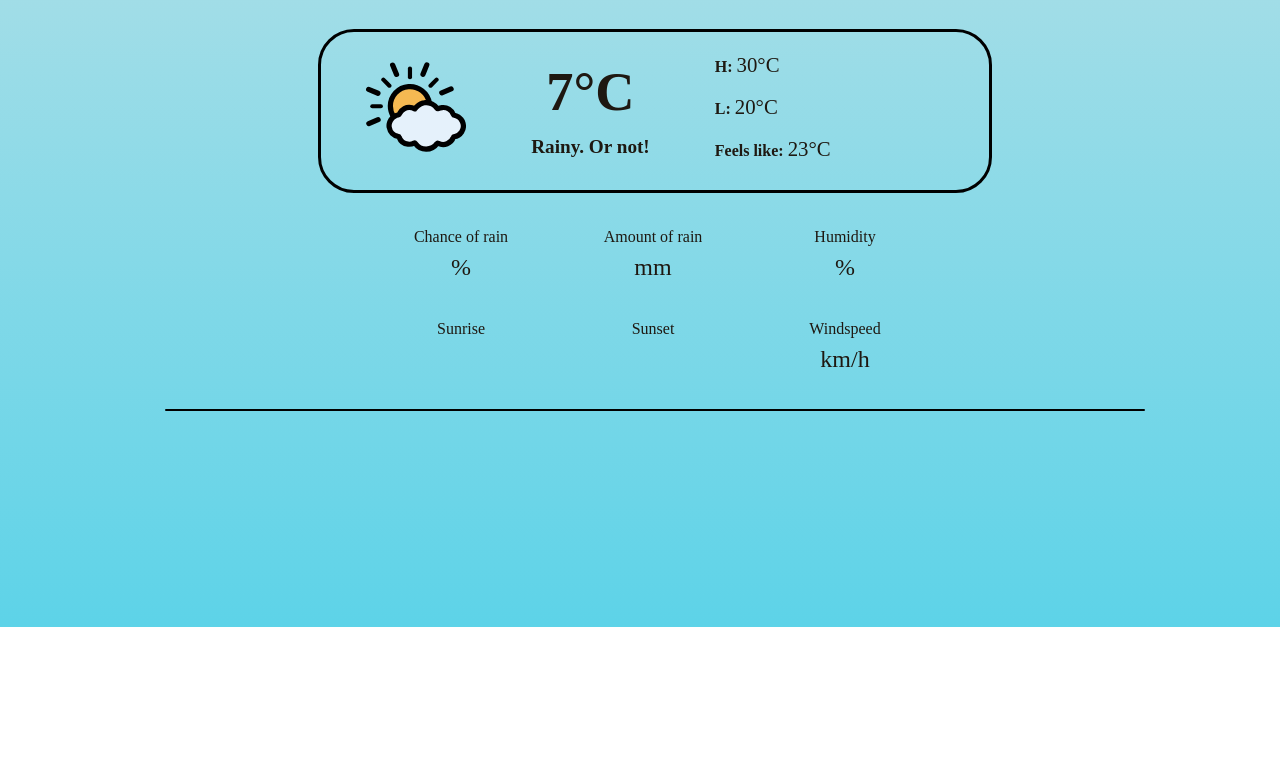
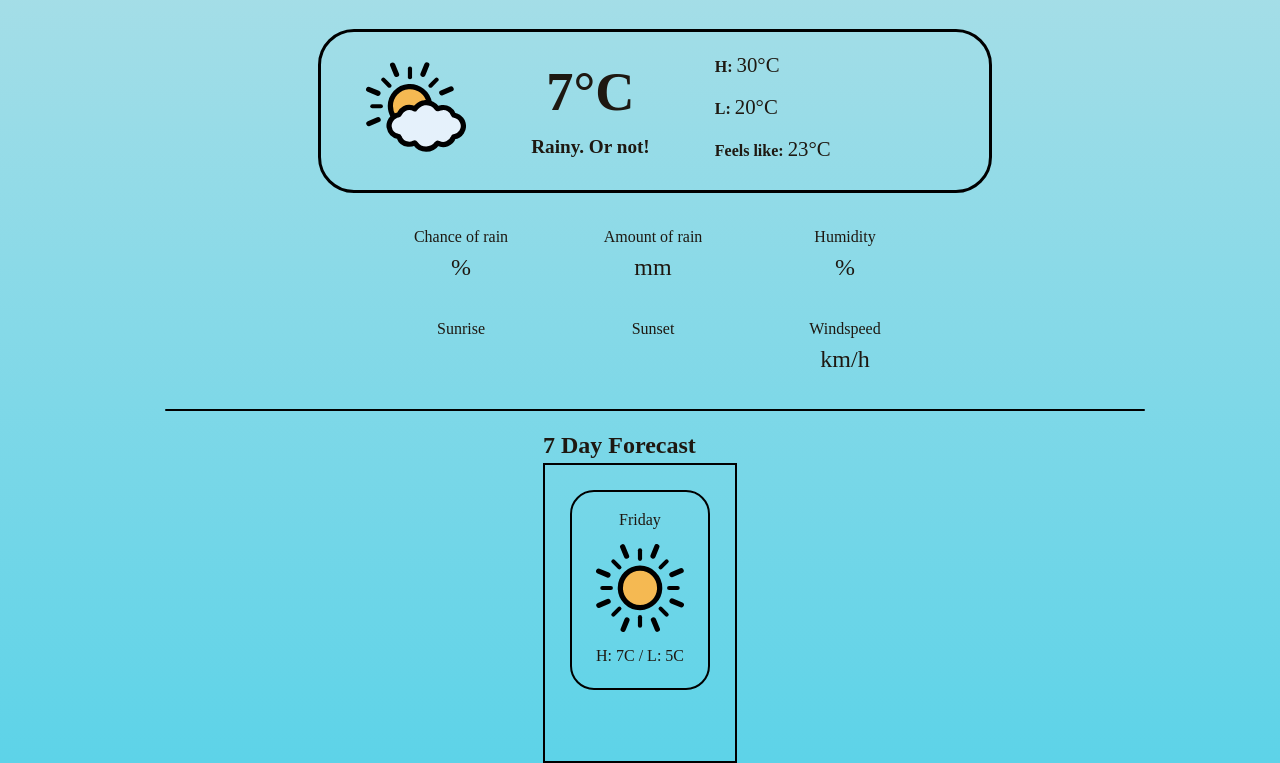
Before and after one commit to JellyRollJunior/jelly-weather, a website built with webpack: page src/index.html in a window 1280 px wide. Shown: the part 173-936 px from the top of the page. Before the commit the page ends 800 px from the top, so only its background shows below. Built offline with nearby package versions, Linux system fonts and the light colour scheme.

Commit message:
Create base forecast card

```diff
--- a/src/index.html
+++ b/src/index.html
@@ -85,7 +85,16 @@
           </div>
         </section>
         <hr>
-        <div class="forecast"></div>
+        <section class="forecast">
+          <h2>7 Day Forecast</h2>
+          <div class="forecast-card-holder">
+            <div class="card">
+              <div>Friday</div>
+              <img src="svg/clear-day.svg" alt="">
+              <div>H: 7C / L: 5C</div>
+            </div>
+          </div>
+        </section>
       </output>
     </div>
   </body>
--- a/src/styles.css
+++ b/src/styles.css
@@ -42,7 +42,6 @@ h6 {
 
 html {
   background-image: linear-gradient(#b4e0e7, #5dd3e8);
-  height: 100%;
   color: #1e1811
 }
 
@@ -154,3 +153,28 @@ hr {
   border: none;
   border-radius: 10px;
 }
+
+.forecast {
+  margin-top: 16px;
+}
+
+.forecast > h2 {
+  font-size: 1.5rem;
+}
+
+.forecast-card-holder {
+  height: 300px;
+  padding: 25px;
+  border: 2px solid black;
+}
+
+.card {
+  display: flex;
+  flex-direction: column;
+  align-items: center;
+  gap: 12px;
+
+  padding: 16px 24px 20px 24px;
+  border-radius: 24px;
+  border: 2px solid black;
+}
```
